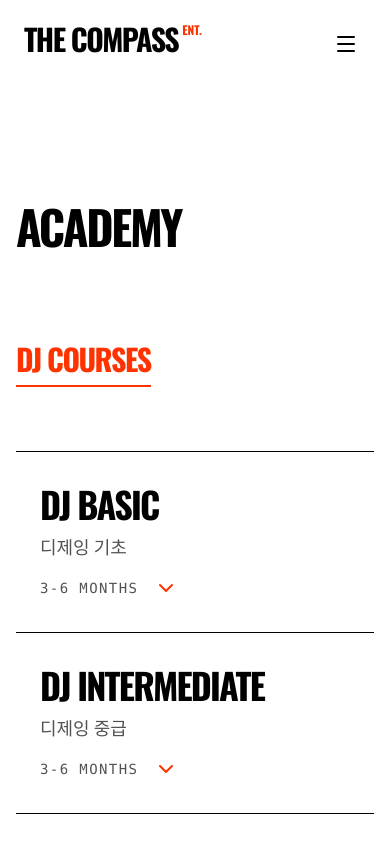
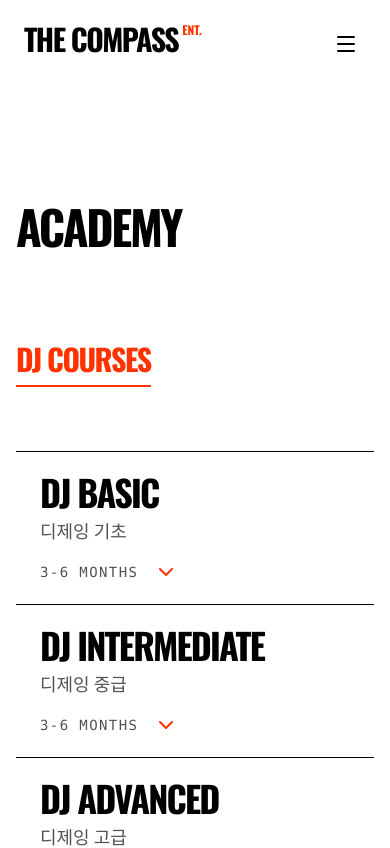
Before and after one commit to thecompassent/webpage, a Next.js app in the folder the-compass-ent/: page /academy in a window 390 px wide. Shown: the top 848 px of the page. Built offline with nearby package versions, Linux system fonts and the light colour scheme.

Commit message:
style(academy): reduce padding and gap for mobile view to increase density

```diff
--- a/the-compass-ent/src/app/academy/page.tsx
+++ b/the-compass-ent/src/app/academy/page.tsx
@@ -169,11 +169,11 @@ function CourseItem({ course, isExpanded, onToggle }: { course: Course; isExpand
 
             <button
                 onClick={onToggle}
-                className="block relative w-full py-8 md:py-12 px-2 text-left z-10"
+                className="block relative w-full py-5 md:py-12 px-2 text-left z-10"
             >
                 {/* Course Info */}
                 <div className="relative flex flex-col md:flex-row md:items-baseline justify-between gap-4 pl-4 md:pl-8 transition-all duration-500">
-                    <div className="flex flex-col md:flex-row md:items-baseline gap-2 md:gap-4">
+                    <div className="flex flex-col md:flex-row md:items-baseline gap-1 md:gap-4">
                         <h3 className={`text-4xl md:text-6xl font-oswald font-bold uppercase tracking-tighter transition-colors whitespace-nowrap ${isExpanded ? 'text-white' : 'text-foreground group-hover:text-white'}`}>
                             {course.name}
                         </h3>
```
